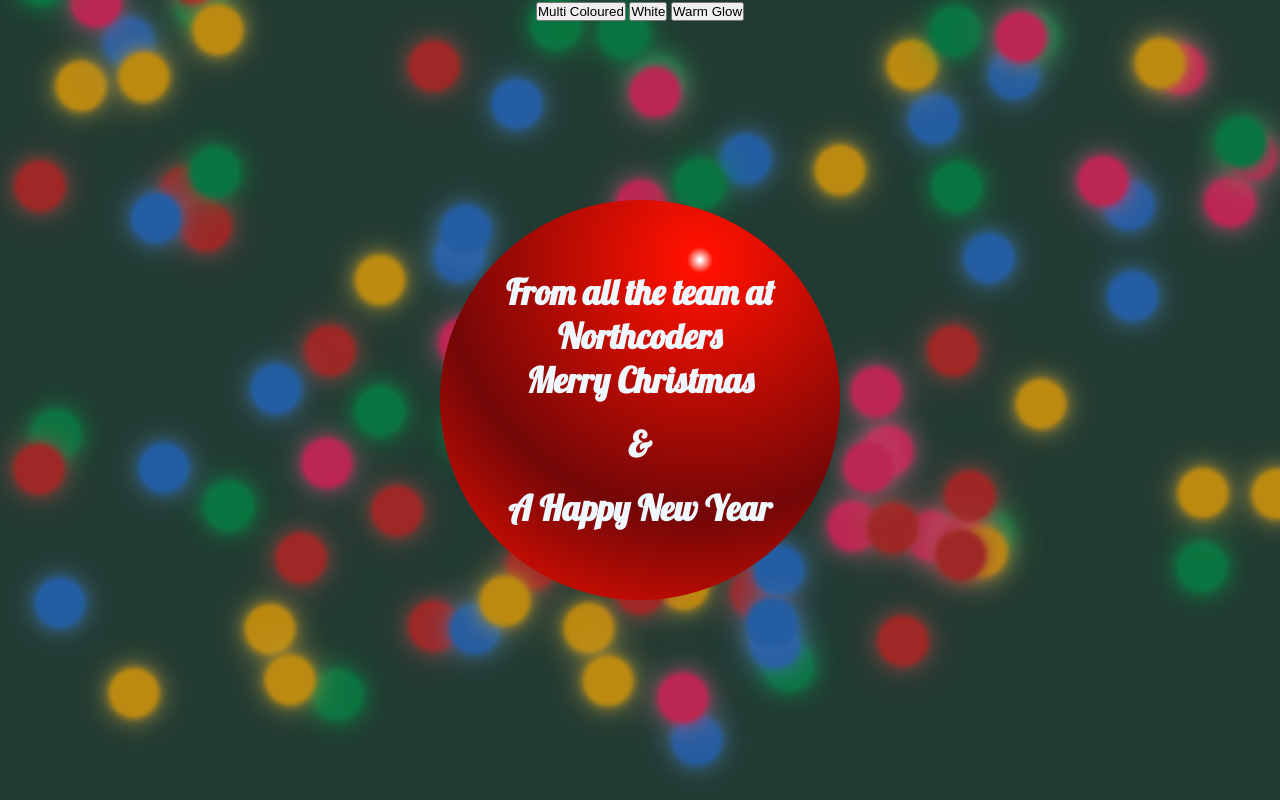
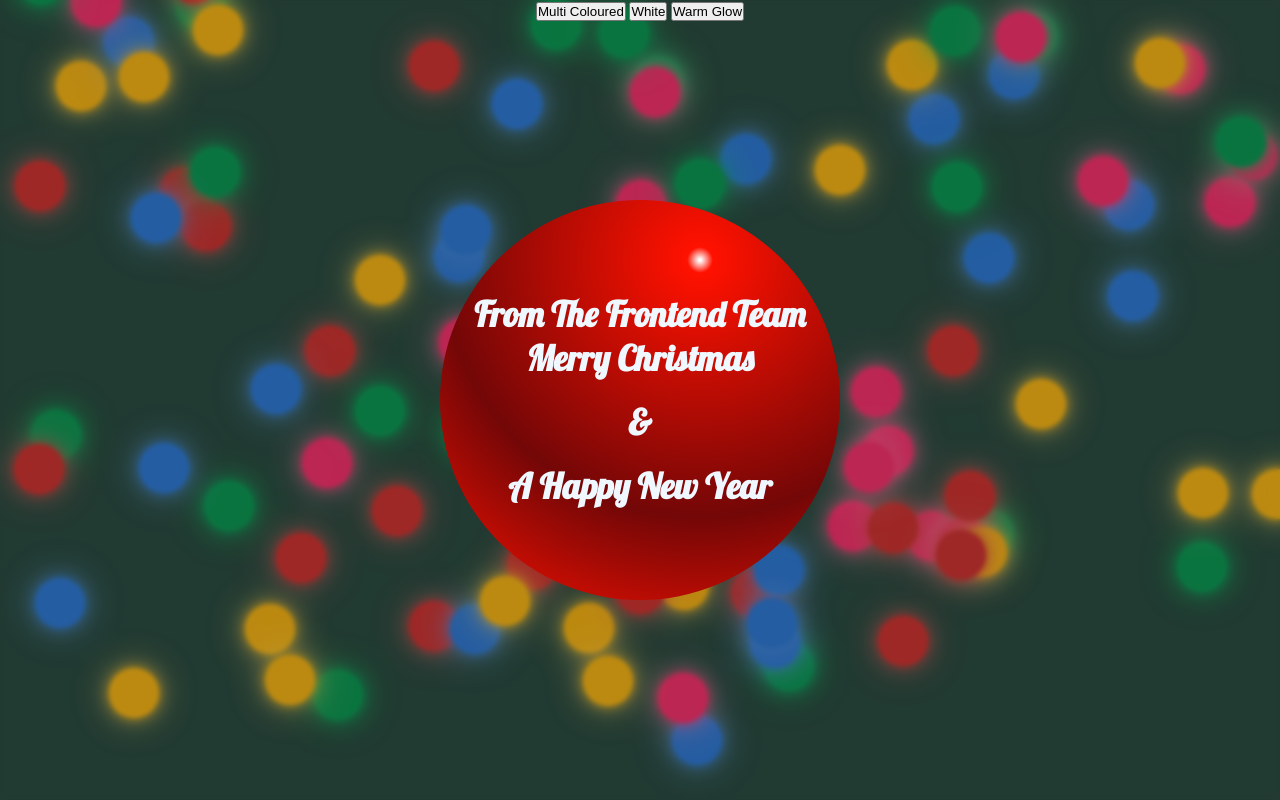
Before and after one commit to dappernerddesigns/christmas_card, a website with bundled scripts: page index.html in a window 1280 px wide. Shown: the top 800 px of the page. Built offline with nearby package versions, Linux system fonts and the light colour scheme.

Commit message:
Update index.html

```diff
--- a/index.html
+++ b/index.html
@@ -24,7 +24,7 @@
 
     </div>
     <div id="message">
-        <h1>From all the team at Northcoders</h1>
+        <h1>From The Frontend Team</h1>
         <h1>Merry Christmas</h1><br>
         <h1>&</h1><br>
         <h1>A Happy New Year</h1>
```
